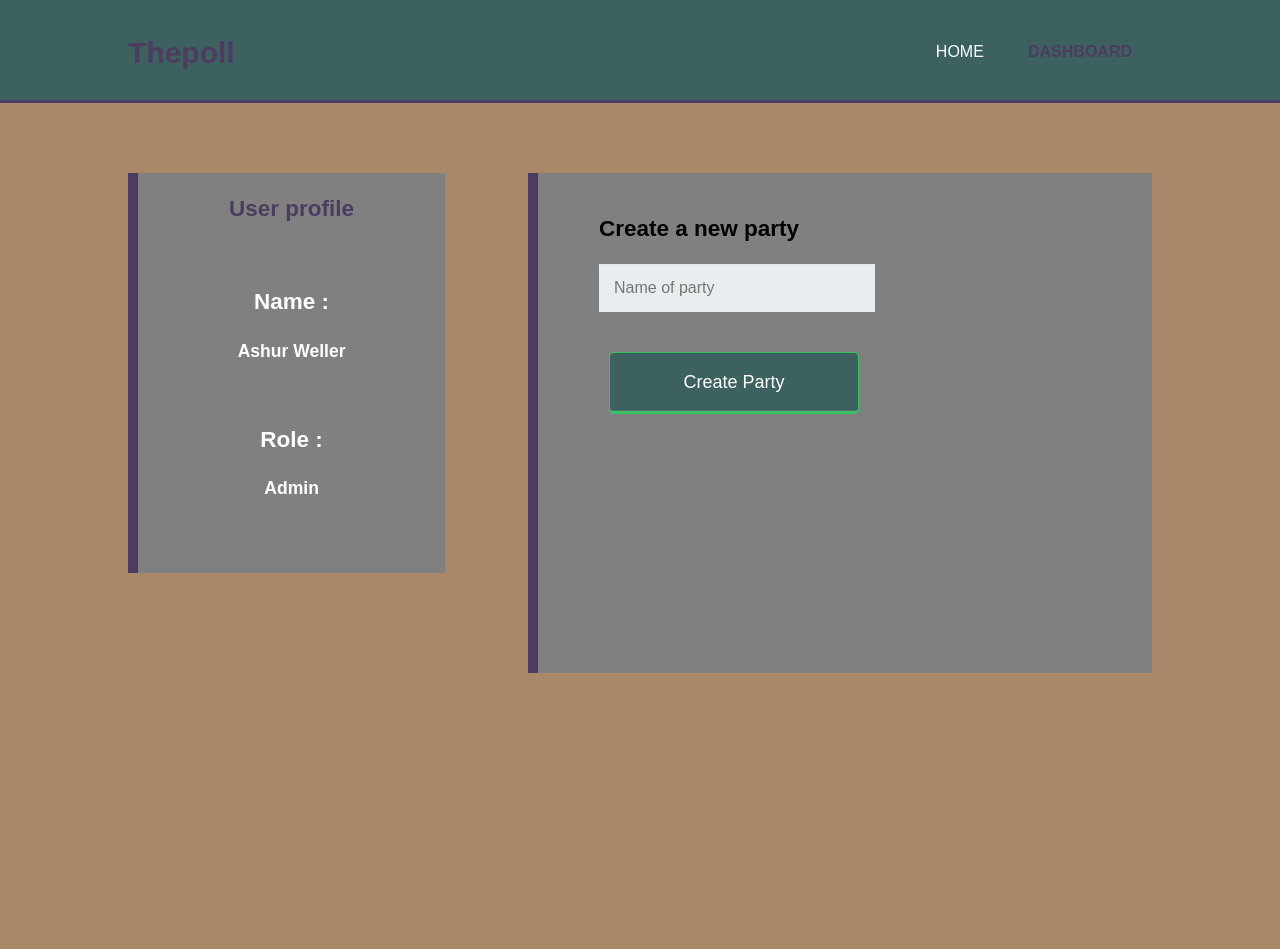
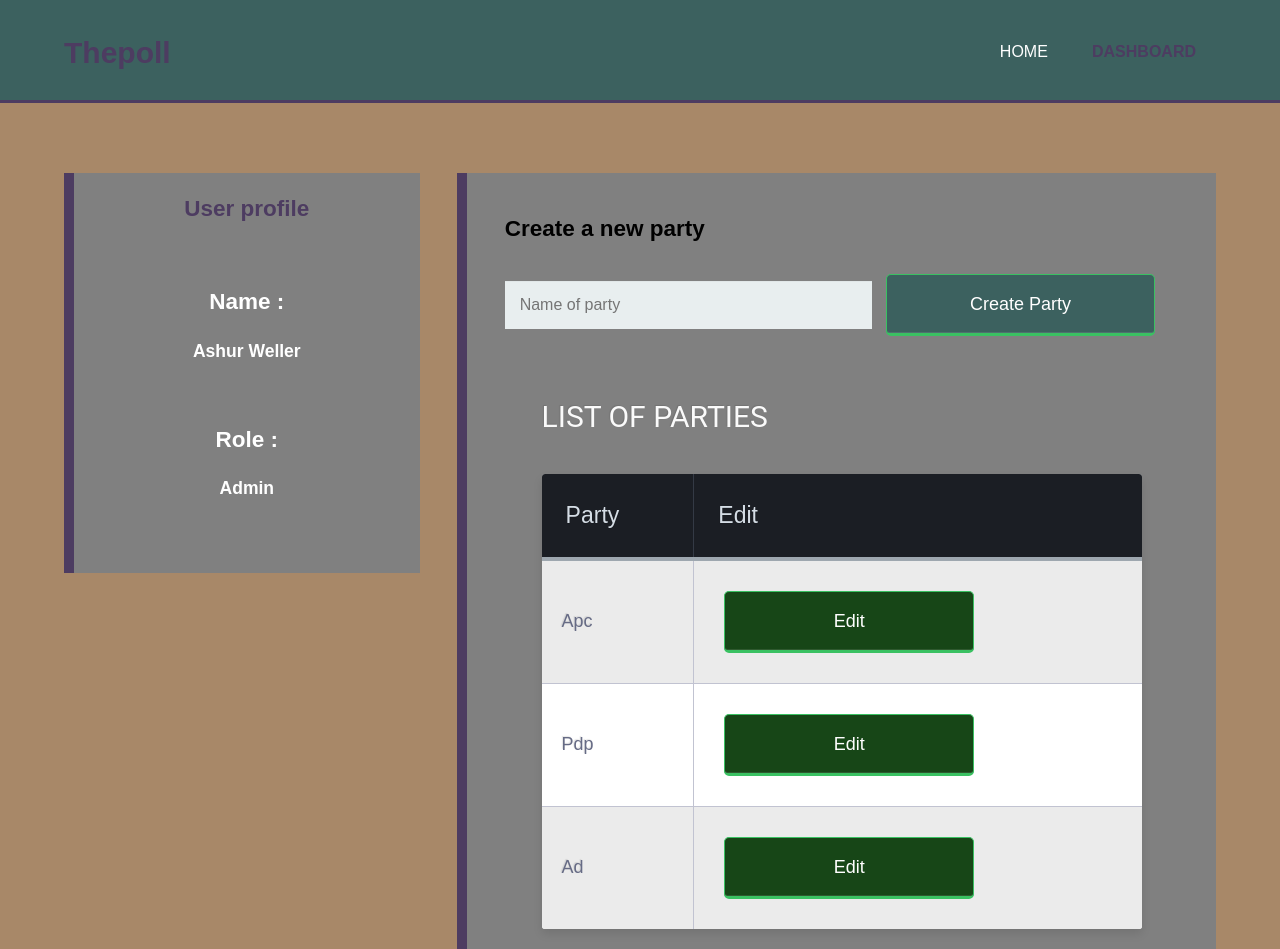
Before and after one commit to aspemail57/Thepoll, a plain HTML site: page UI/admin.html in a window 1280 px wide. Before the commit the page ends 800 px from the top, so only its background shows below. Drawn offline with Linux system fonts and the light colour scheme.

Commit message:
[ft #164075990] added table to edit political parties

```diff
--- a/UI/admin.html
+++ b/UI/admin.html
@@ -48,6 +48,39 @@
                 <button>Create Party</button>
             </div>
 
+
+            <div class="table-title">
+                <h3>List of Parties</h3>
+            </div>
+            <table class="table-fill">
+                <thead>
+                    <tr>
+                        <th class="text-left">Party</th>
+                        <th class="text-left">Edit</th>
+                    </tr>
+                </thead>
+                <tbody class="table-hover">
+                    <tr>
+                        <td class="text-left">Apc</td>
+                        <td class="text-left">
+                            <button>Edit</button>
+                        </td>
+                    </tr>
+                    <tr>
+                        <td class="text-left">Pdp</td>
+                        <td class="text-left">
+                            <button>Edit</button>
+                        </td>
+                    </tr>
+                    <tr>
+                        <td class="text-left">Ad</td>
+                        <td class="text-left">
+                            <button>Edit</button>
+                        </td>
+                    </tr>
+
+                </tbody>
+            </table>
         </section>
 
     </div>
--- a/UI/assets/css/style.css
+++ b/UI/assets/css/style.css
@@ -7,7 +7,7 @@ body{
 
   /* Global */
   .container{
-    width:80%;
+    width:90%;
     margin:auto;
     overflow:hidden;
   }
@@ -178,11 +178,11 @@ label.light {
 
 #actions{
   float: right;
-  width:60%;
+  width:65%;
   margin-top: 70px;
   border-left: #4d3c61 10px solid;
   background: grey;
-  height: 500px;
+  height: auto;
   min-width: 300px;
 }
 
@@ -218,6 +218,147 @@ button {
 
 
 
+
+/* Display tables */
+div.table-title {
+ display: block;
+ margin: auto;
+ max-width: 600px;
+ padding:5px;
+ width: 100%;
+}
+
+.table-title h3 {
+  color: #fafafa;
+  font-size: 30px;
+  font-weight: 400;
+  font-style:normal;
+  font-family: "Roboto", helvetica, arial, sans-serif;
+  text-shadow: -1px -1px 1px rgba(0, 0, 0, 0.1);
+  text-transform:uppercase;
+}
+
+.table-fill {
+  background: white;
+  border-radius:3px;
+  border-collapse: collapse;
+  height: 320px;
+  margin: auto;
+  max-width: 600px;
+  padding:5px;
+  width: 100%;
+  box-shadow: 0 5px 10px rgba(0, 0, 0, 0.1);
+  animation: float 5s infinite;
+  margin-bottom: 20px;
+}
+
+th {
+  color:#D5DDE5;;
+  background:#1b1e24;
+  border-bottom:4px solid #9ea7af;
+  border-right: 1px solid #343a45;
+  font-size:23px;
+  font-weight: 100;
+  padding:24px;
+  text-align:left;
+  text-shadow: 0 1px 1px rgba(0, 0, 0, 0.1);
+  vertical-align:middle;
+}
+
+th:first-child {
+  border-top-left-radius:3px;
+}
+
+th:last-child {
+  border-top-right-radius:3px;
+  border-right:none;
+}
+
+tr {
+  border-top: 1px solid #C1C3D1;
+  border-bottom-: 1px solid #C1C3D1;
+  color:#666B85;
+  font-size:16px;
+  font-weight:normal;
+  text-shadow: 0 1px 1px rgba(256, 256, 256, 0.1);
+}
+
+tr:hover td {
+  background:#4E5066;
+  color:#FFFFFF;
+  border-top: 1px solid #22262e;
+}
+
+tr:first-child {
+  border-top:none;
+}
+
+tr:last-child {
+  border-bottom:none;
+}
+
+tr:nth-child(odd) td {
+  background:#EBEBEB;
+}
+
+tr:nth-child(odd):hover td {
+  background:#4E5066;
+}
+
+tr:last-child td:first-child {
+  border-bottom-left-radius:3px;
+}
+
+tr:last-child td:last-child {
+  border-bottom-right-radius:3px;
+}
+
+td {
+  background:#FFFFFF;
+  padding:20px;
+  text-align:left;
+  vertical-align:middle;
+  font-weight:300;
+  font-size:18px;
+  text-shadow: -1px -1px 1px rgba(0, 0, 0, 0.1);
+  border-right: 1px solid #C1C3D1;
+}
+
+td:last-child {
+  border-right: 0px;
+}
+
+th.text-left {
+  text-align: left;
+}
+
+th.text-center {
+  text-align: center;
+}
+
+th.text-right {
+  text-align: right;
+}
+
+td.text-left {
+  text-align: left;
+}
+
+td.text-center {
+  text-align: center;
+}
+
+td.text-right {
+  text-align: right;
+}
+
+table button{
+  width: 10%;
+  background: rgb(23, 70, 23);
+}
+
+
+
 /* Media Queries */
 @media screen and (min-width: 480px) {
 
```
